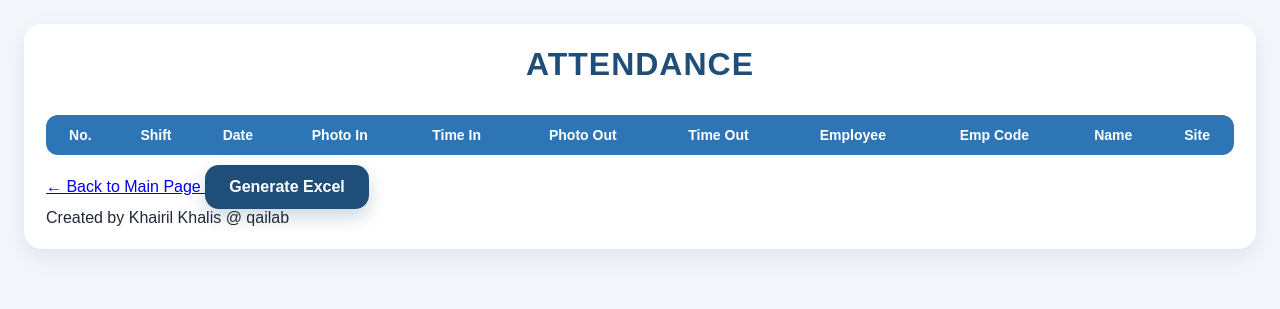
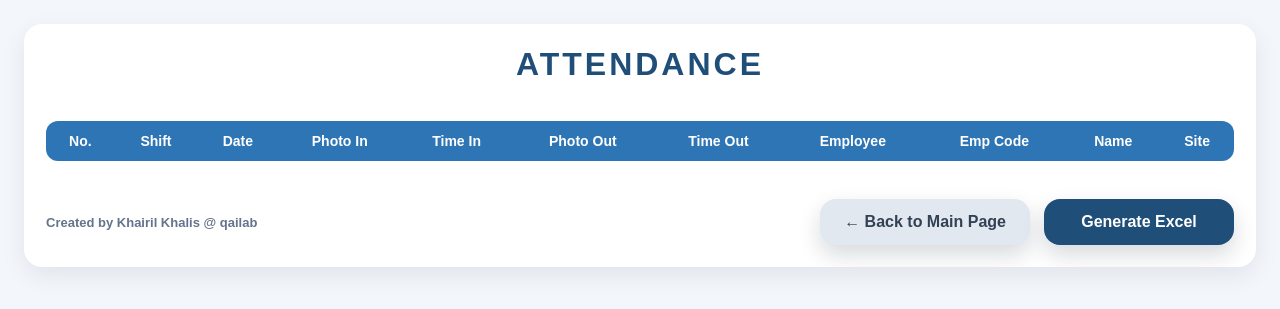
Before and after one commit to ahyiemonero/attendance-ocr-app, a Flask app: page /preview in a window 1280 px wide. Shown: the top 309 px of the page. Run offline with Flask 3, Linux system fonts and the light colour scheme; data comes from the database, SQL or seed files in the repository; lists and menus that the app fills with data are empty.

Commit message:
Replace preview page layout

```diff
--- a/templates/preview.html
+++ b/templates/preview.html
@@ -26,14 +26,15 @@
             text-align: center;
             color: #1f4e79;
             margin-top: 0;
-            margin-bottom: 18px;
-            letter-spacing: 1px;
+            margin-bottom: 12px;
+            letter-spacing: 3px;
         }
 
         .subtext {
             text-align: center;
             color: #64748b;
-            margin-bottom: 22px;
+            margin-bottom: 28px;
+            letter-spacing: 1px;
         }
 
         table {
@@ -116,6 +117,7 @@
             max-width: 130px;
             margin: 0 auto;
             word-break: break-word;
+            line-height: 1.2;
         }
 
         .ocr-fail {
@@ -127,28 +129,6 @@
             color: #b91c1c;
             font-size: 12px;
             font-weight: 700;
-        }
-
-        .button-row {
-            margin-top: 22px;
-            display: flex;
-            justify-content: flex-end;
-        }
-
-        button {
-            padding: 13px 24px;
-            background: #1f4e79;
-            color: white;
-            border: none;
-            border-radius: 14px;
-            font-size: 16px;
-            font-weight: 700;
-            cursor: pointer;
-            box-shadow: 0 8px 18px rgba(31, 78, 121, 0.22);
-        }
-
-        button:hover {
-            background: #173b5c;
         }
 
         .employee-select {
@@ -165,17 +145,26 @@
 
         .site-input {
             min-width: 260px;
-        .split-buttons {
-    justify-content: space-between;
-    align-items: center;
         }
 
-         .bottom-actions {
-    margin-top: 26px;
+        .bottom-bar {
+            margin-top: 28px;
             display: flex;
+            align-items: center;
             justify-content: space-between;
+            gap: 18px;
+        }
+
+        .footer-note {
+            color: #64748b;
+            font-size: 13px;
+            font-weight: 600;
+        }
+
+        .action-buttons {
+            display: flex;
             align-items: center;
-    gap: 16px;
+            gap: 14px;
         }
 
         .back-button,
@@ -192,6 +181,7 @@
             text-decoration: none;
             cursor: pointer;
             box-shadow: 0 10px 22px rgba(15, 23, 42, 0.16);
+            box-sizing: border-box;
         }
 
         .back-button {
@@ -212,6 +202,22 @@
             background: #173b5c;
         }
 
+        @media (max-width: 900px) {
+            .bottom-bar {
+                flex-direction: column;
+                align-items: stretch;
+            }
+
+            .action-buttons {
+                justify-content: space-between;
+            }
+
+            .back-button,
+            .generate-button {
+                width: 100%;
+                min-width: unset;
+            }
+        }
     </style>
 </head>
 <body>
@@ -318,7 +324,12 @@
                 </tbody>
             </table>
 
-            <div class="bottom-actions">
+            <div class="bottom-bar">
+                <div class="footer-note">
+                    Created by Khairil Khalis @ qailab
+                </div>
+
+                <div class="action-buttons">
                     <a class="back-button" href="{{ url_for('index') }}">
                         ← Back to Main Page
                     </a>
@@ -327,11 +338,8 @@
                         Generate Excel
                     </button>
                 </div>
+            </div>
         </form>
-
-        <div class="footer-note">
-            Created by Khairil Khalis @ qailab
-        </div>
     </div>
 </div>
 
```
Lines whose indentation alone changed are shown as unchanged.
